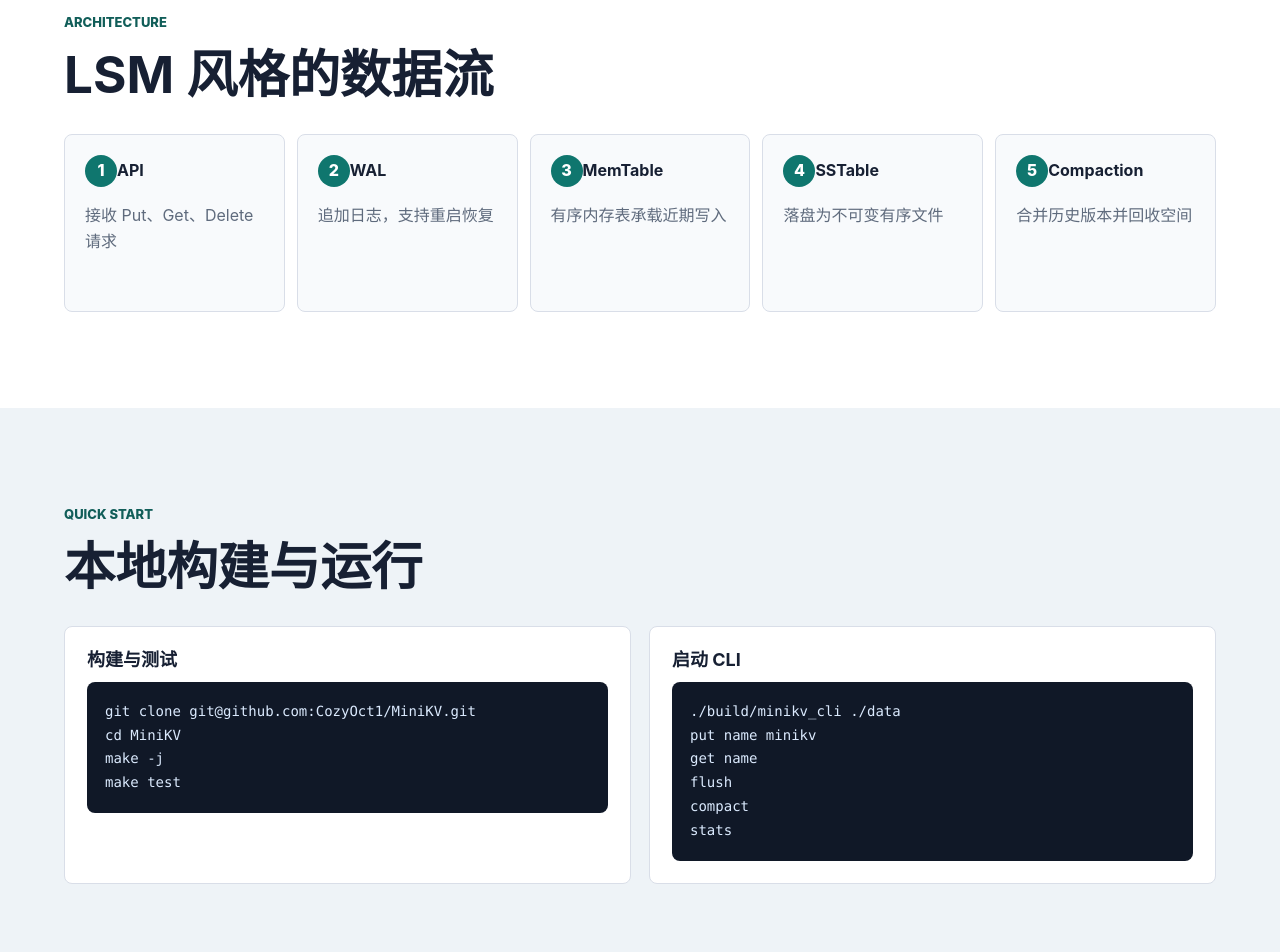
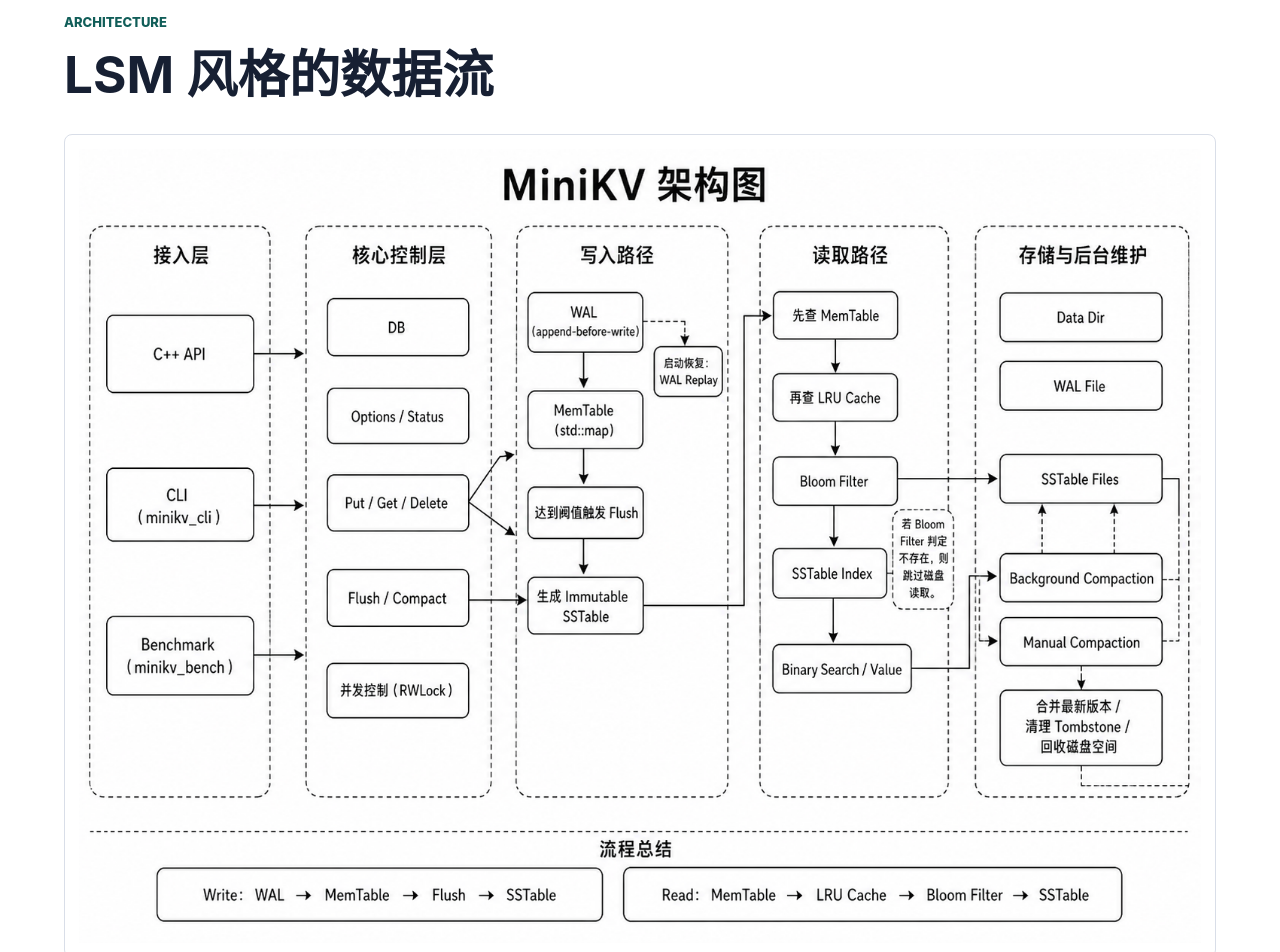
Before and after one commit to CozyOct1/MiniKV, a plain HTML site: page docs/index.html in a window 1280 px wide. Shown: the part 1720-2672 px from the top of the page. Drawn offline with Linux system fonts and the light colour scheme.

Commit message:
Use architecture diagram on Pages homepage

```diff
--- a/docs/index.html
+++ b/docs/index.html
@@ -111,12 +111,8 @@
         <p class="eyebrow">Architecture</p>
         <h2>LSM 风格的数据流</h2>
       </div>
-      <div class="flow">
-        <div><span>1</span><strong>API</strong><p>接收 Put、Get、Delete 请求</p></div>
-        <div><span>2</span><strong>WAL</strong><p>追加日志，支持重启恢复</p></div>
-        <div><span>3</span><strong>MemTable</strong><p>有序内存表承载近期写入</p></div>
-        <div><span>4</span><strong>SSTable</strong><p>落盘为不可变有序文件</p></div>
-        <div><span>5</span><strong>Compaction</strong><p>合并历史版本并回收空间</p></div>
+      <div class="architecture-figure">
+        <img src="./assets/minkv_framework.png" alt="MiniKV 架构图，展示接入层、核心控制层、写入路径、读取路径、存储与后台维护流程">
       </div>
     </section>
 
--- a/docs/styles.css
+++ b/docs/styles.css
@@ -289,31 +289,19 @@ h3 {
   background: #ffffff;
 }
 
-.flow {
-  display: grid;
-  grid-template-columns: repeat(5, 1fr);
-  gap: 12px;
+.architecture-figure {
+  overflow-x: auto;
+  padding: 14px;
+  background: #fff;
+  border: 1px solid var(--line);
+  border-radius: 8px;
 }
 
-.flow div {
-  min-height: 178px;
-  padding: 20px;
-  border: 1px solid var(--line);
-  border-radius: 8px;
-  background: #f8fafc;
-}
-
-.flow span {
-  display: inline-flex;
-  align-items: center;
-  justify-content: center;
-  width: 32px;
-  height: 32px;
-  margin-bottom: 16px;
-  color: #fff;
-  background: var(--accent);
-  border-radius: 50%;
-  font-weight: 800;
+.architecture-figure img {
+  display: block;
+  width: 100%;
+  min-width: 980px;
+  height: auto;
 }
 
 .usage {
```
Also changed, not shown: docs/assets/minkv_framework.png (added), images/minkv_framework.png (added).
